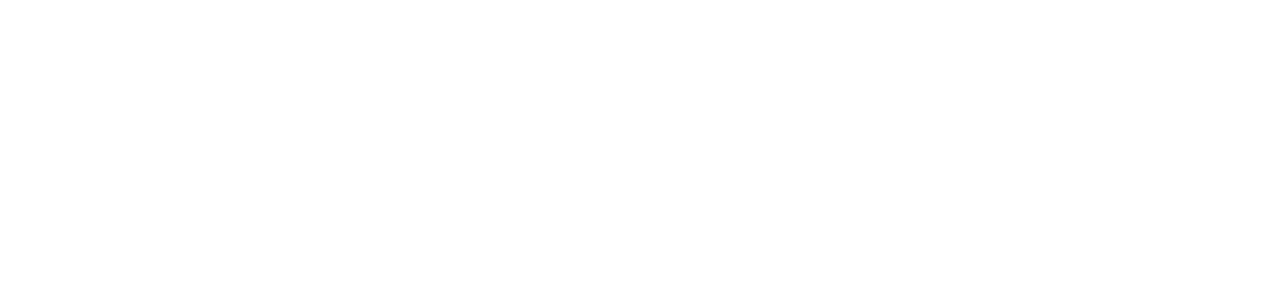
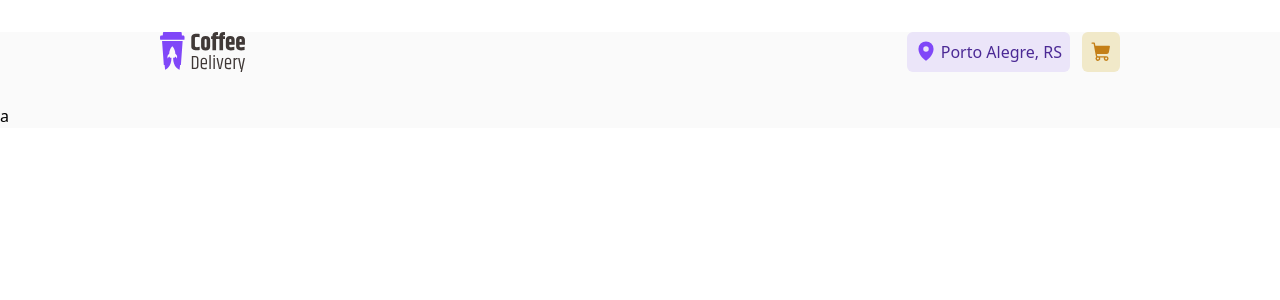
Before and after one commit to pedrogagodev/Coffee-Shop-Delivery, a React (Vite) app: page /success in a window 1280 px wide. Before the commit this address had no page. Shown: the top 300 px of the page. Built offline with nearby package versions, Linux system fonts and the light colour scheme.

Commit message:
feat: creates the success page

```diff
--- a/src/Router.tsx
+++ b/src/Router.tsx
@@ -2,6 +2,7 @@
 
 import { Home } from './pages/Home';
 import { Checkout } from './pages/Checkout';
+import { Success } from './pages/Success';
 import { DefaultLayout } from './layouts/DefaultLayout';
 
 export function Router() {
@@ -10,6 +11,7 @@
       <Route path="/" element={<DefaultLayout />}>
         <Route path="/" element={<Home />} />
         <Route path="/checkout" element={<Checkout />} />
+        <Route path="/success" element={<Success />} />
       </Route>
     </Routes>
   );
--- a/src/pages/Checkout.tsx
+++ b/src/pages/Checkout.tsx
@@ -12,6 +12,7 @@
 import ItemCheckout from '../components/ItemCheckout';
 import { useContext } from 'react';
 import { CoffeeContext } from '../contexts/CoffeeContext';
+import { NavLink } from 'react-router';
 
 export function Checkout() {
   const { coffees } = useContext(CoffeeContext);
@@ -168,12 +169,14 @@
               <p>R$ {totalOrderPrice.toFixed(2)}</p>
             </div>
           </div>
+          <NavLink to="/success" title="Success">
             <button
               className="mt-6 w-full rounded-md bg-my-yellow px-2 py-3 text-white"
               onClick={handleClick}
             >
               CONFIRMAR PEDIDO
             </button>
+          </NavLink>
         </div>
       </div>
     </div>
--- /dev/null
+++ b/src/pages/Success.tsx
@@ -0,0 +1,3 @@
+export function Success() {
+  return <div>a</div>;
+}
```
Lines whose indentation alone changed are shown as unchanged.
